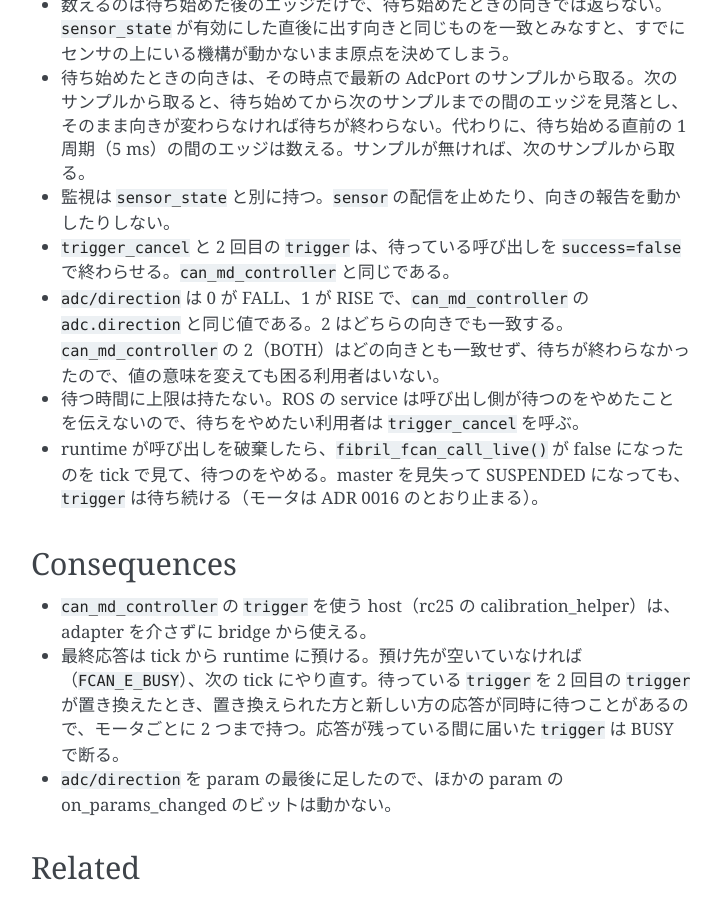
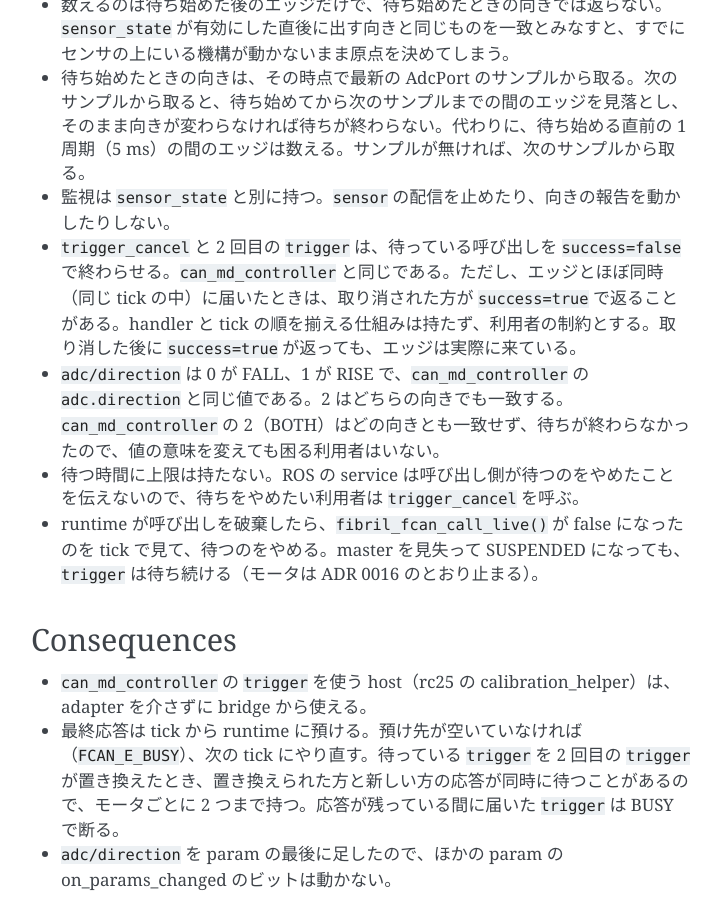
Before and after one commit to ForteFibre/fibril_zephyr, a Sphinx documentation site: the page built from doc/adr/0018-md-motor-trigger-in-firmware.md, in a window 1280 px wide and 900 px high, scrolled down 892 px. Shown: the whole window, without its empty margins (389-1110 px from the left). Built offline with Sphinx 7.4.7, drawn with Linux system fonts in a browser that asks for light colours.

Commit message:
docs(md_motor): エッジと同時の trigger_cancel が success=true で返りうることを制約として書く
handler と tick の間の競合で、同じ tick に届いた取り消しがエッジに負けることがある。
稀で、そのときもエッジは実際に来ているので、順を揃える仕組みは持たない。

Co-Authored-By: Claude Opus 5.5 (1M context) <noreply@anthropic.com>

```diff
--- a/doc/adr/0018-md-motor-trigger-in-firmware.md
+++ b/doc/adr/0018-md-motor-trigger-in-firmware.md
@@ -29,7 +29,7 @@ fibril_can の ADR-0018（SPEC §7.6）で、ACCEPTED の後の呼び出しに
 - 数えるのは待ち始めた後のエッジだけで、待ち始めたときの向きでは返らない。`sensor_state` が有効にした直後に出す向きと同じものを一致とみなすと、すでにセンサの上にいる機構が動かないまま原点を決めてしまう。
 - 待ち始めたときの向きは、その時点で最新の AdcPort のサンプルから取る。次のサンプルから取ると、待ち始めてから次のサンプルまでの間のエッジを見落とし、そのまま向きが変わらなければ待ちが終わらない。代わりに、待ち始める直前の 1 周期（5 ms）の間のエッジは数える。サンプルが無ければ、次のサンプルから取る。
 - 監視は `sensor_state` と別に持つ。`sensor` の配信を止めたり、向きの報告を動かしたりしない。
-- `trigger_cancel` と 2 回目の `trigger` は、待っている呼び出しを `success=false` で終わらせる。`can_md_controller` と同じである。
+- `trigger_cancel` と 2 回目の `trigger` は、待っている呼び出しを `success=false` で終わらせる。`can_md_controller` と同じである。ただし、エッジとほぼ同時（同じ tick の中）に届いたときは、取り消された方が `success=true` で返ることがある。handler と tick の順を揃える仕組みは持たず、利用者の制約とする。取り消した後に `success=true` が返っても、エッジは実際に来ている。
 - `adc/direction` は 0 が FALL、1 が RISE で、`can_md_controller` の `adc.direction` と同じ値である。2 はどちらの向きでも一致する。`can_md_controller` の 2（BOTH）はどの向きとも一致せず、待ちが終わらなかったので、値の意味を変えても困る利用者はいない。
 - 待つ時間に上限は持たない。ROS の service は呼び出し側が待つのをやめたことを伝えないので、待ちをやめたい利用者は `trigger_cancel` を呼ぶ。
 - runtime が呼び出しを破棄したら、`fibril_fcan_call_live()` が false になったのを tick で見て、待つのをやめる。master を見失って SUSPENDED になっても、`trigger` は待ち続ける（モータは ADR 0016 のとおり止まる）。
```
Also changed, not shown: doc/apps.md (+1 -1 lines).
